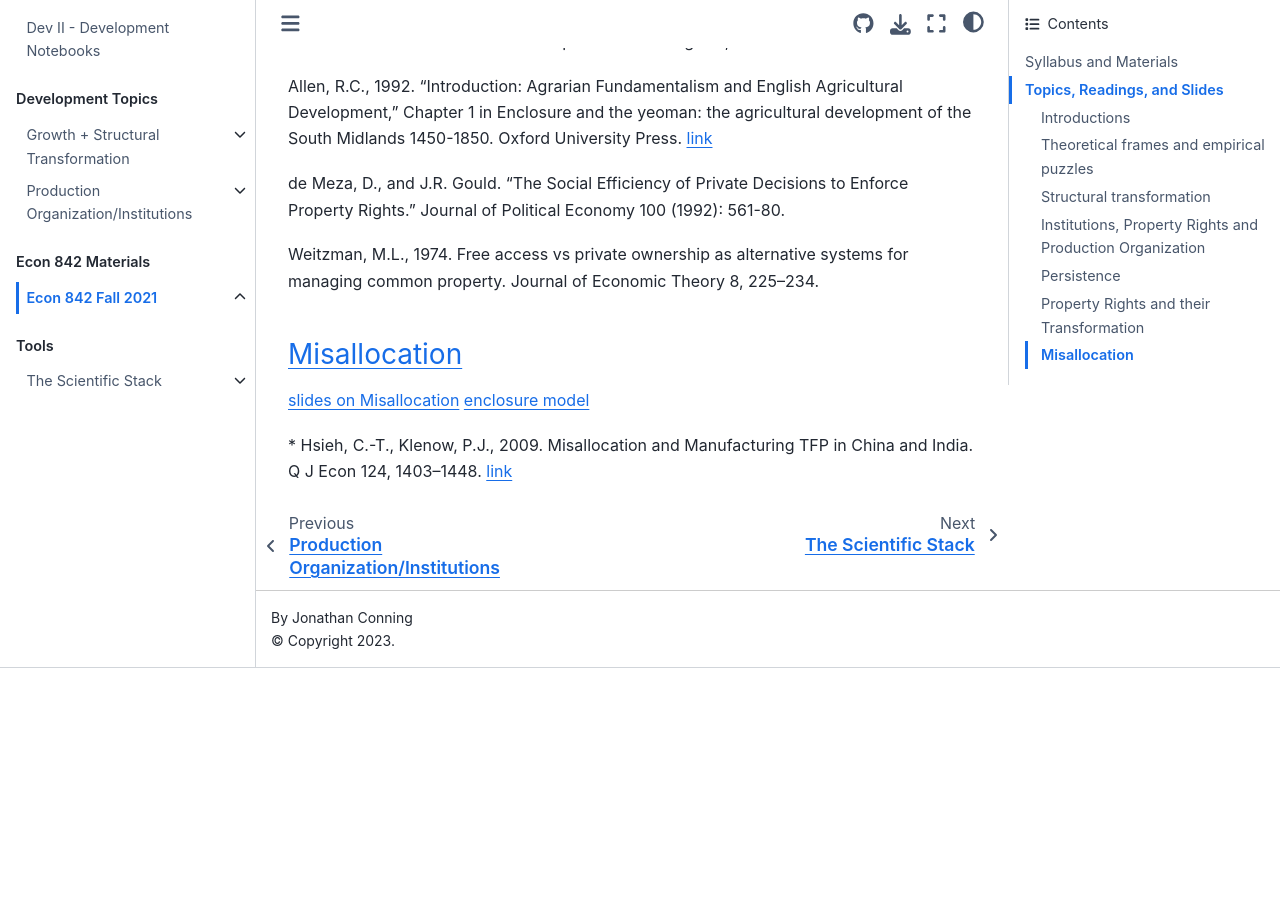
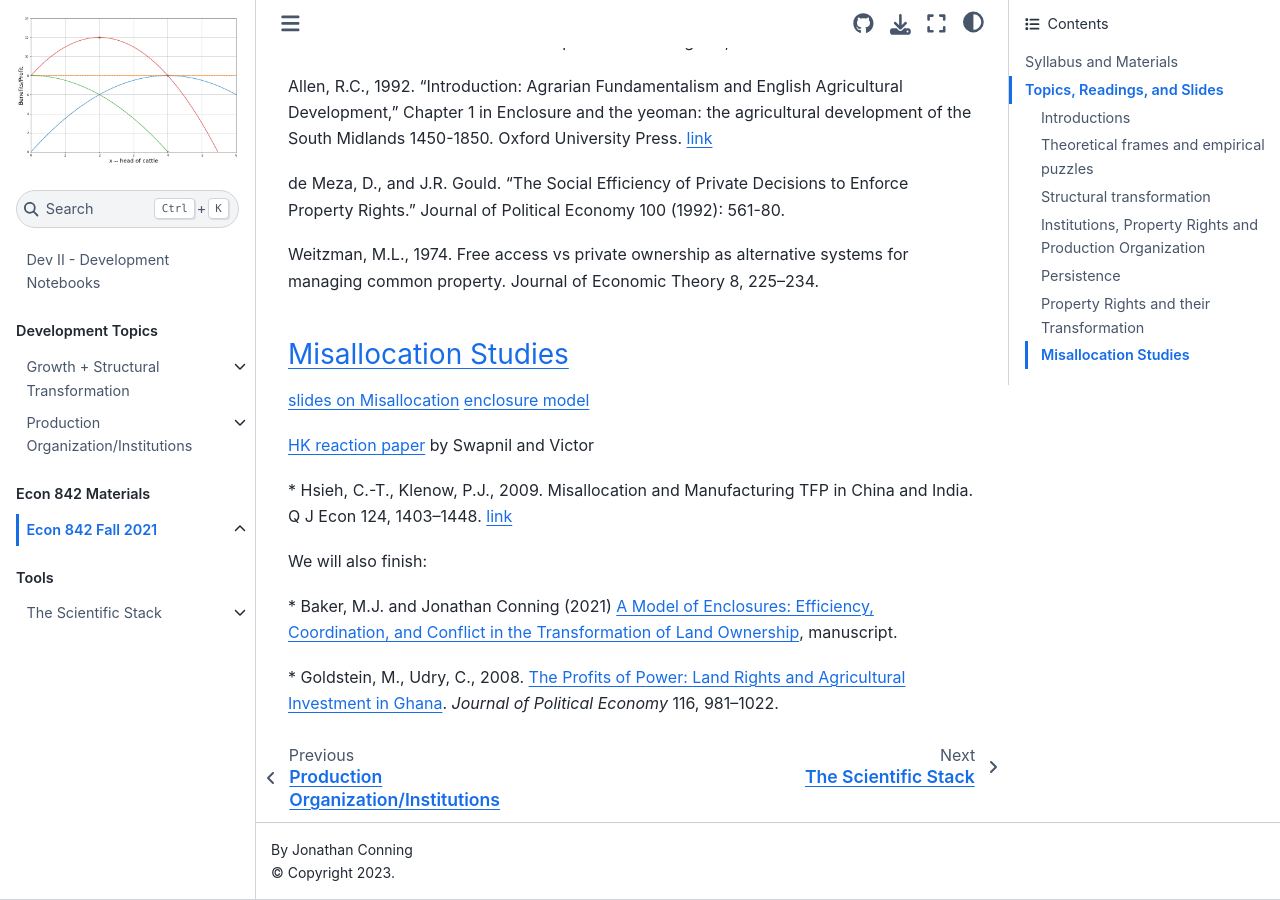
Before and after one commit to jhconning/DevII, a Jupyter Book: the page built from course/classf21.md, in a window 1280 px wide and 900 px high, scrolled down 3763 px. Built offline with Jupyter Book 1.0.4 settings and Sphinx 7.4.7 and the Sphinx Book theme 1.1.4, drawn with Linux system fonts in a browser that asks for light colours; pages that are not in the unit, such as notebooks, are missing from menus; before the commit the page ends 4431 px from its top, so only the background shows below that; some of the changed text lies outside the part shown.

Commit message:
Update 10/14 links

```diff
--- a/course/classf21.md
+++ b/course/classf21.md
@@ -111,9 +111,17 @@
 Weitzman, M.L., 1974. Free access vs private ownership as alternative systems for managing common property. Journal of Economic Theory 8, 225–234.
 
 
-### Misallocation
+### Misallocation Studies
 
 [slides on Misallocation](https://drive.google.com/file/d/10cdCPZjp8iNeEvtniiT4WdT1gDacR7bT/view?usp=sharing)
 [enclosure model](https://drive.google.com/file/d/1GIMx53evmGjU17xgbmvskk6acBDvXgR7/view?usp=sharing)
 
+[HK reaction paper](https://drive.google.com/file/d/10pdarEP52S8lvZawFqAQH56PfTfPRZqb/view?usp=sharing) by Swapnil and Victor
+
 \* Hsieh, C.-T., Klenow, P.J., 2009. Misallocation and Manufacturing TFP in China and India. Q J Econ 124, 1403–1448. [link](http://klenow.com/HsiehKlenow_LifeCycle.pdf)
+
+We will also finish:
+
+\* Baker, M.J. and Jonathan Conning (2021) [A Model of Enclosures: Efficiency, Coordination, and Conflict in the Transformation of Land Ownership](https://drive.google.com/file/d/1yhsnk94RIJL5HRMQLJy5nqQD-rApiVzw/view?usp=sharing), manuscript.
+
+\* Goldstein, M., Udry, C., 2008. [The Profits of Power: Land Rights and Agricultural Investment in Ghana](https://www.journals.uchicago.edu/doi/full/10.1086/595561?casa_token=TUHsqwDGot4AAAAA:OXKDpVbmTDp2qMpwB9gSocuzYKKkGeRpF1KmuaMKyUfD0NfhKqwHl71kw_sOcUTRRKq8PGHwig). _Journal of Political Economy_ 116, 981–1022.
```
